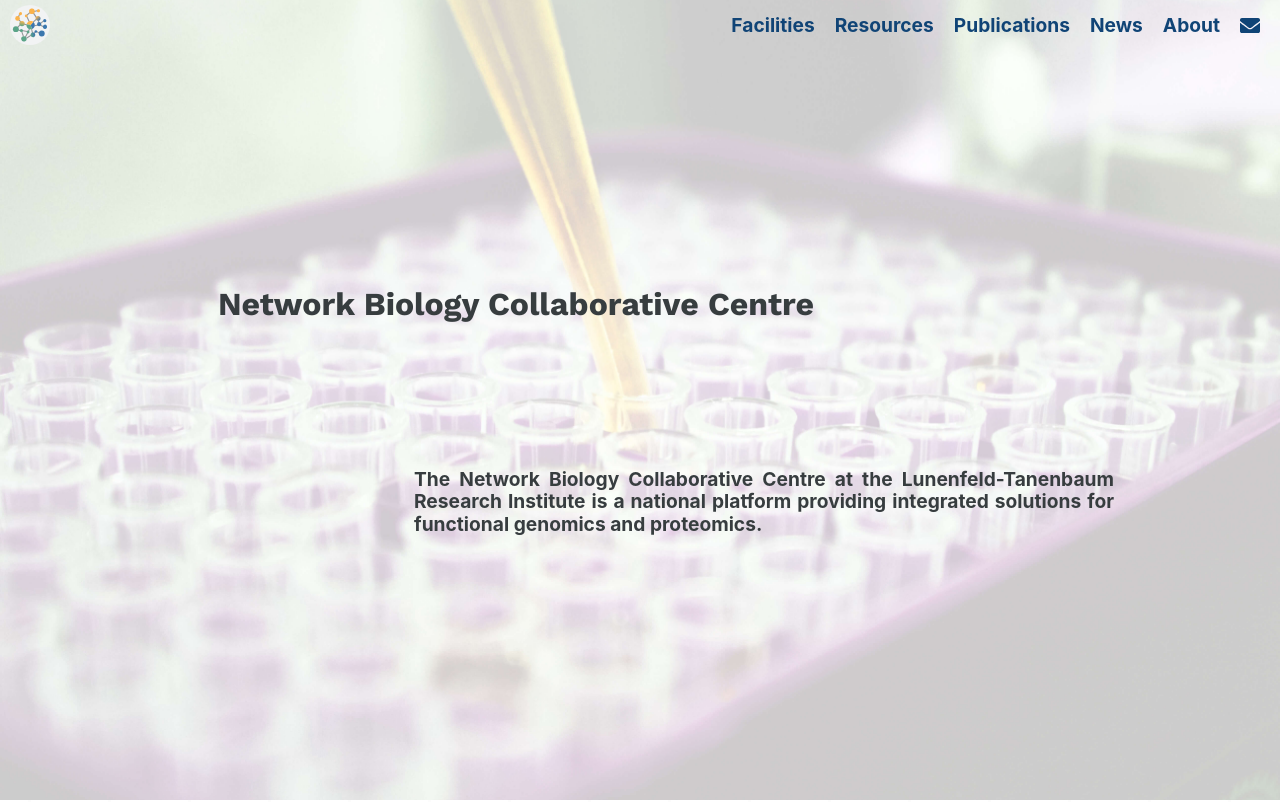
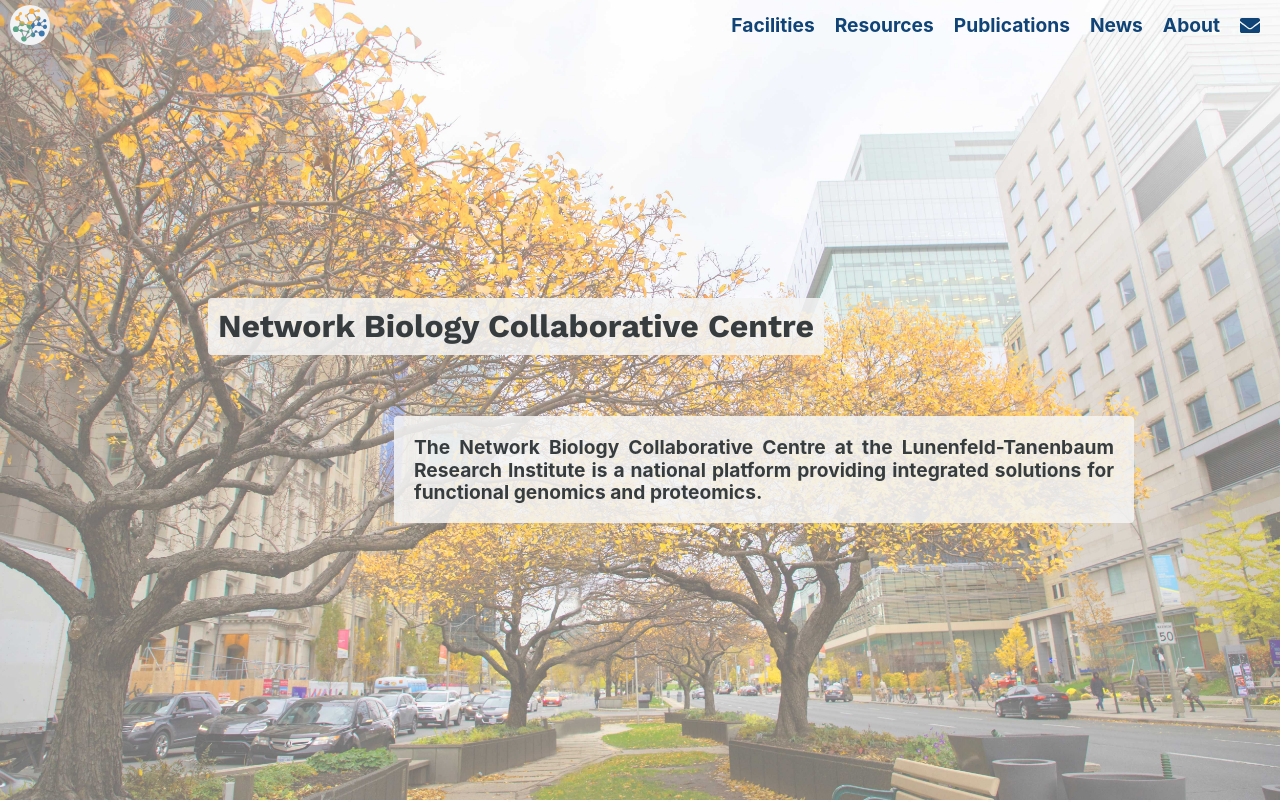
Before and after one commit to gingraslab/nbcc, a React (Create React App) app: page / in a window 1280 px wide. Shown: the top 802 px of the page. Built offline with nearby package versions, Linux system fonts and the light colour scheme.

Commit message:
Add landing image to home page

```diff
--- a/src/home/__landing/home__landing.css
+++ b/src/home/__landing/home__landing.css
@@ -1,6 +1,6 @@
 .home__landing {
   align-items: center;
-  background-image: url('./assets/pipette.jpg');
+  background-image: url('./assets/mountsinai.jpg');
   background-position: center center;
   background-repeat: no-repeat;
   background-size: cover;
@@ -11,18 +11,26 @@
   height: 100vh;
   padding: 0 20px;
 }
+.home__landing h1,
+.home__landing strong {
+  border-radius: 4px;
+}
 .home__landing h1 {
+  background-color: rgba(245, 245, 245, 0.85);
+  padding: 10px;
   margin-right: 20%;
-  min-height: 20%;
   text-align: center;
   text-transform: capitalize;
 }
 .home__landing strong {
+  background-color: rgba(245, 245, 245, 0.85);
   font-size: 1.2rem;
   line-height: 1.4rem;
+  margin-top: 40px;
   margin-left: 20%;
   max-width: 700px;
   min-width: 280px;
+  padding: 20px;
   text-align: justify;
   width: 70%;
 }
```
Also changed, not shown: src/home/__landing/assets/mountsinai.jpg (added).
